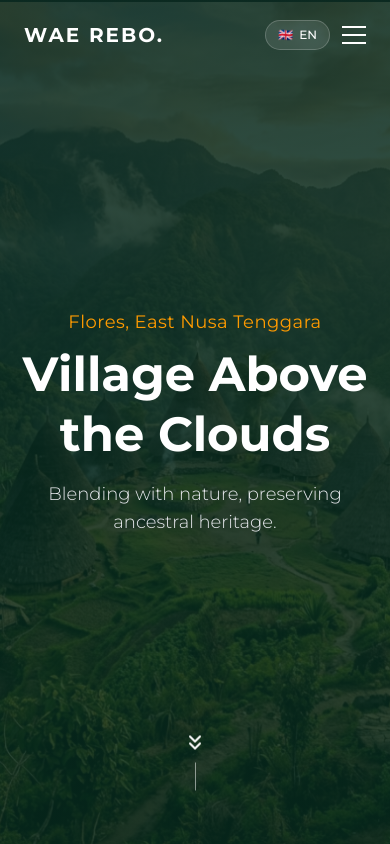
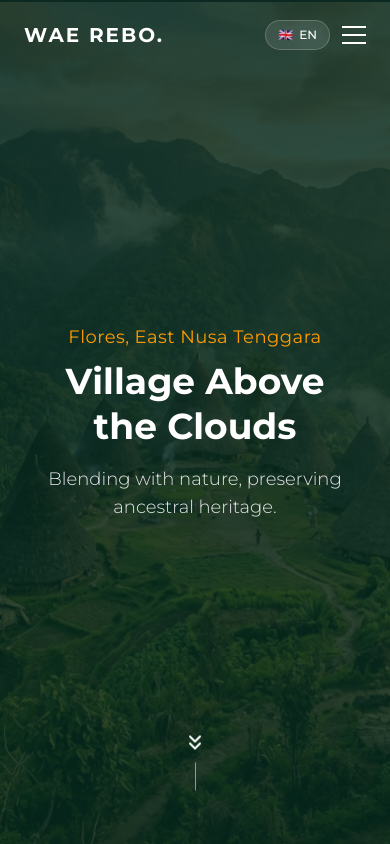
Before and after one commit to cha-stack/ZUZUR-ZANGGAL, a React (Vite) app in the folder waerebo/: page / in a window 390 px wide. Shown: the top 844 px of the page. Built offline with nearby package versions, Linux system fonts and the light colour scheme.

Commit message:
penyesuaian mobile

```diff
--- a/waerebo/src/WaeRebo.jsx
+++ b/waerebo/src/WaeRebo.jsx
@@ -192,7 +192,7 @@ export default function WaeReboPage() {
           <h2 className="subtitle fade-up text-lg md:text-xl font-normal tracking-wide mb-2 text-amber-500">
             {lang === 'id' ? 'Flores, Nusa Tenggara Timur' : 'Flores, East Nusa Tenggara'}
           </h2>
-          <h1 className="title fade-up font-bold text-5xl md:text-8xl leading-tight mb-4">
+          <h1 className="title fade-up font-bold text-4xl sm:text-5xl md:text-7xl lg:text-8xl leading-tight mb-4">
             {lang === 'id' ? 'Desa di Atas' : 'Village Above'} <br />
             {lang === 'id' ? 'Awan' : 'the Clouds'}
           </h1>
@@ -274,7 +274,7 @@ export default function WaeReboPage() {
                   <img
                     src={alam}
                     alt="Pemandangan Alam Wae Rebo"
-                    className="w-full h-[350px] lg:h-[400px] object-cover rounded-3xl shadow-2xl hover:scale-[1.02] transition duration-500"
+                    className="w-full h-[200px] sm:h-[280px] md:h-[350px] lg:h-[400px] object-cover rounded-3xl shadow-2xl hover:scale-[1.02] transition duration-500"
                   />
                 </div>
               </div>
@@ -285,12 +285,12 @@ export default function WaeReboPage() {
                   <img
                     src={tariancaci}
                     alt="Tarian Caci"
-                    className="w-full h-[250px] lg:h-[350px] object-cover rounded-2xl shadow-xl hover:scale-[1.03] transition duration-500"
+                    className="w-full h-[200px] sm:h-[280px] md:h-[350px] lg:h-[400px] object-cover rounded-2xl shadow-xl hover:scale-[1.03] transition duration-500"
                   />
                   <img
                     src={upacarapenti}
                     alt="Upacara Penti"
-                    className="w-full h-[250px] lg:h-[350px] object-cover rounded-2xl shadow-xl hover:scale-[1.03] transition duration-500"
+                    className="w-full h-[200px] sm:h-[280px] md:h-[350px] lg:h-[400px] object-cover rounded-2xl shadow-xl hover:scale-[1.03] transition duration-500"
                   />
                 </div>
                 <div className="order-2 lg:order-2 text-gray-200 lg:pl-8">
```
